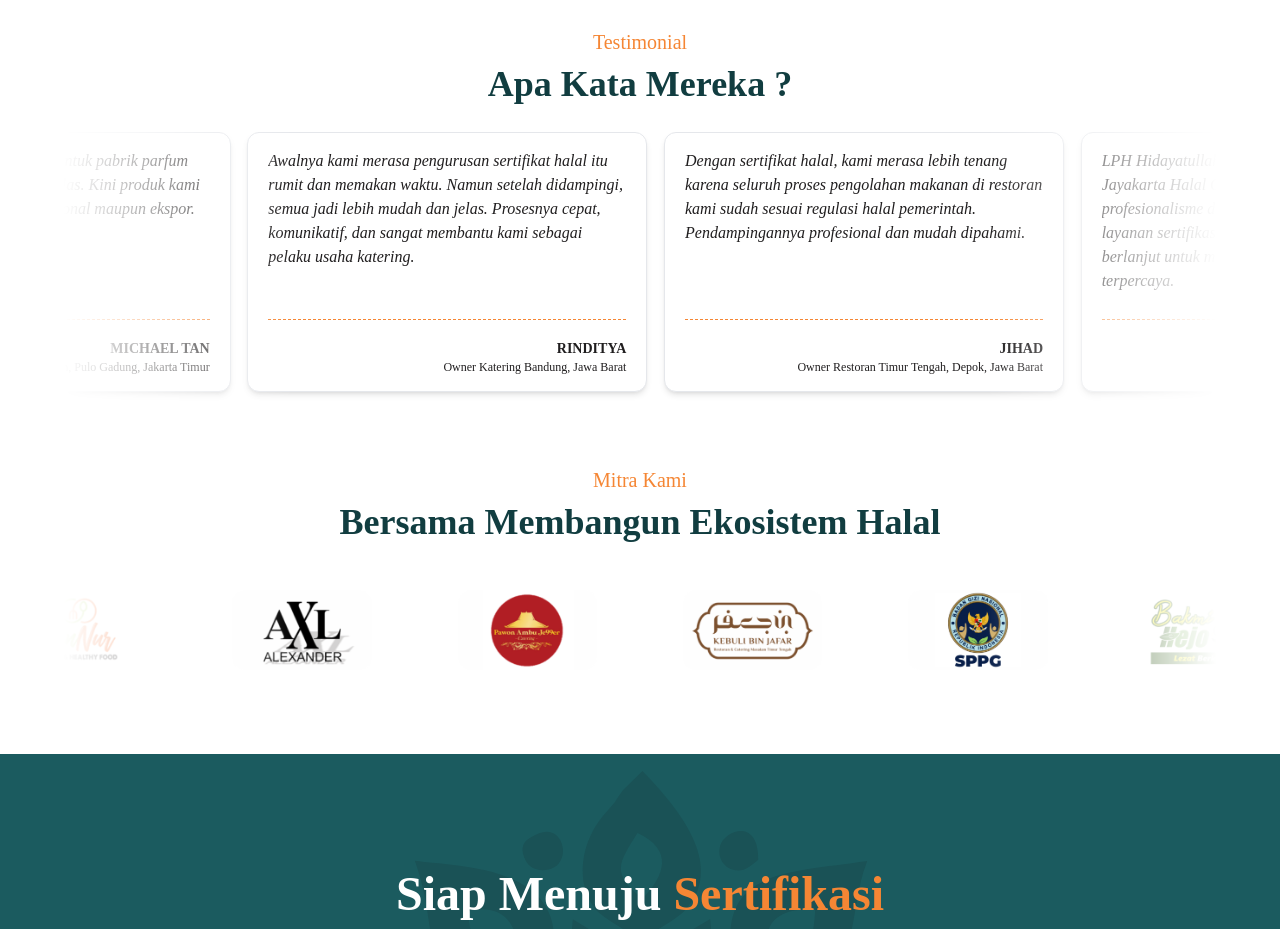
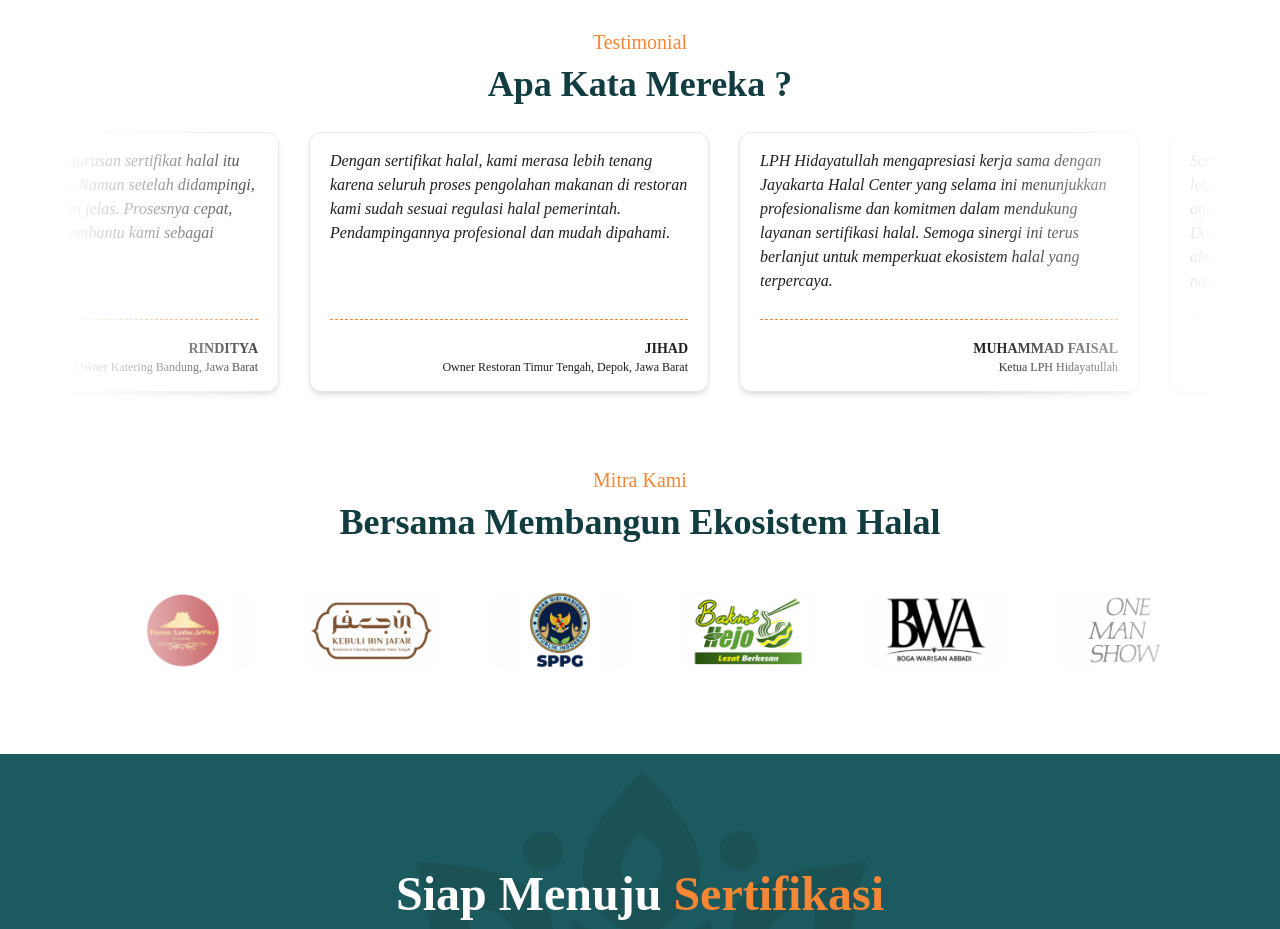
Before and after one commit to ahmadhabibi14/jhc.or.id, a SvelteKit app: page / in a window 1280 px wide. Shown: the part 4900-5829 px from the top of the page. Built offline with nearby package versions, Linux system fonts and the light colour scheme; a web font is replaced by a local one.

Commit message:
[fix] testimonials and partners animation loop

```diff
--- a/src/partials/home/Partners.svelte
+++ b/src/partials/home/Partners.svelte
@@ -58,8 +58,10 @@
     </div>
     <div class="partners-wrapper h-[120px] group">
       {#each partners as prt, idx}
+        {@const prLen = partners.length}
         <div
-          style="animation-delay: calc(20s / 6 * (6 - {idx+1}) * -1);"
+          style="animation-delay: calc(30s / {prLen} * ({prLen} - {idx}) * -1);
+                left: max(calc(170px * {prLen}), 100%);"
           class="group-hover:[animation-play-state:paused] h-[120px] py-5 px-auto partner-item cursor-pointer flex justify-center items-center bg-white rounded-md"
           title={prt.name}
         >
@@ -101,9 +103,8 @@
   .partner-item {
     width: 200px;
     position: absolute;
-    left: max(calc(170px * 6), 100%);
     animation-name: scrollLeftPartner;
-    animation-duration: 20s;
+    animation-duration: 30s;
     animation-timing-function: linear;
     animation-iteration-count: infinite;
   }
--- a/src/partials/home/Testimonials.svelte
+++ b/src/partials/home/Testimonials.svelte
@@ -6,92 +6,6 @@
     name: string;
     role: string;
   }[] = [
-    {
-      content:
-        "Pendampingan sertifikasi halal untuk pabrik parfum kami berjalan cepat, rapi, dan jelas. Kini produk kami lebih siap bersaing di pasar nasional maupun ekspor.",
-      name: "MICHAEL TAN",
-      role: "Owner Pabrik Parfum, Pulo Gadung, Jakarta Timur"
-    },
-    {
-      content:
-        "Awalnya kami merasa pengurusan sertifikat halal itu rumit dan memakan waktu. Namun setelah didampingi, semua jadi lebih mudah dan jelas. Prosesnya cepat, komunikatif, dan sangat membantu kami sebagai pelaku usaha katering.",
-      name: "RINDITYA",
-      role: "Owner Katering Bandung, Jawa Barat"
-    },
-    {
-      content:
-        "Dengan sertifikat halal, kami merasa lebih tenang karena seluruh proses pengolahan makanan di restoran kami sudah sesuai regulasi halal pemerintah. Pendampingannya profesional dan mudah dipahami.",
-      name: "JIHAD",
-      role: "Owner Restoran Timur Tengah, Depok, Jawa Barat"
-    },
-    {
-      content: "LPH Hidayatullah mengapresiasi kerja sama dengan Jayakarta Halal Center yang selama ini menunjukkan profesionalisme dan komitmen dalam mendukung layanan sertifikasi halal. Semoga sinergi ini terus berlanjut untuk memperkuat ekosistem halal yang terpercaya.",
-      name: "MUHAMMAD FAISAL",
-      role: "Ketua LPH Hidayatullah"
-    },
-    {
-      content: "Sertifikat halal bukan hanya kepatuhan regulasi, tetapi lebih daripada itu adalah jaminan proses produksi agar sesuai syariah untuk menghasilkan daging halal. Dengan pendampingan dari JHC yang cepat, tepat dan akurat, kami semakin siap memenuhi kebutuhan pasar nasional bahkan internasional.",
-      name: "Budi Susilo",
-      role: "Pemilik RPH, Ciampea, Bogor"
-    },
-    {
-      content:
-        "Pendampingan sertifikasi halal untuk pabrik parfum kami berjalan cepat, rapi, dan jelas. Kini produk kami lebih siap bersaing di pasar nasional maupun ekspor.",
-      name: "MICHAEL TAN",
-      role: "Owner Pabrik Parfum, Pulo Gadung, Jakarta Timur"
-    },
-    {
-      content:
-        "Awalnya kami merasa pengurusan sertifikat halal itu rumit dan memakan waktu. Namun setelah didampingi, semua jadi lebih mudah dan jelas. Prosesnya cepat, komunikatif, dan sangat membantu kami sebagai pelaku usaha katering.",
-      name: "RINDITYA",
-      role: "Owner Katering Bandung, Jawa Barat"
-    },
-    {
-      content:
-        "Dengan sertifikat halal, kami merasa lebih tenang karena seluruh proses pengolahan makanan di restoran kami sudah sesuai regulasi halal pemerintah. Pendampingannya profesional dan mudah dipahami.",
-      name: "JIHAD",
-      role: "Owner Restoran Timur Tengah, Depok, Jawa Barat"
-    },
-    {
-      content: "LPH Hidayatullah mengapresiasi kerja sama dengan Jayakarta Halal Center yang selama ini menunjukkan profesionalisme dan komitmen dalam mendukung layanan sertifikasi halal. Semoga sinergi ini terus berlanjut untuk memperkuat ekosistem halal yang terpercaya.",
-      name: "MUHAMMAD FAISAL",
-      role: "Ketua LPH Hidayatullah"
-    },
-    {
-      content: "Sertifikat halal bukan hanya kepatuhan regulasi, tetapi lebih daripada itu adalah jaminan proses produksi agar sesuai syariah untuk menghasilkan daging halal. Dengan pendampingan dari JHC yang cepat, tepat dan akurat, kami semakin siap memenuhi kebutuhan pasar nasional bahkan internasional.",
-      name: "Budi Susilo",
-      role: "Pemilik RPH, Ciampea, Bogor"
-    },
-
-
-    {
-      content:
-        "Pendampingan sertifikasi halal untuk pabrik parfum kami berjalan cepat, rapi, dan jelas. Kini produk kami lebih siap bersaing di pasar nasional maupun ekspor.",
-      name: "MICHAEL TAN",
-      role: "Owner Pabrik Parfum, Pulo Gadung, Jakarta Timur"
-    },
-    {
-      content:
-        "Awalnya kami merasa pengurusan sertifikat halal itu rumit dan memakan waktu. Namun setelah didampingi, semua jadi lebih mudah dan jelas. Prosesnya cepat, komunikatif, dan sangat membantu kami sebagai pelaku usaha katering.",
-      name: "RINDITYA",
-      role: "Owner Katering Bandung, Jawa Barat"
-    },
-    {
-      content:
-        "Dengan sertifikat halal, kami merasa lebih tenang karena seluruh proses pengolahan makanan di restoran kami sudah sesuai regulasi halal pemerintah. Pendampingannya profesional dan mudah dipahami.",
-      name: "JIHAD",
-      role: "Owner Restoran Timur Tengah, Depok, Jawa Barat"
-    },
-    {
-      content: "LPH Hidayatullah mengapresiasi kerja sama dengan Jayakarta Halal Center yang selama ini menunjukkan profesionalisme dan komitmen dalam mendukung layanan sertifikasi halal. Semoga sinergi ini terus berlanjut untuk memperkuat ekosistem halal yang terpercaya.",
-      name: "MUHAMMAD FAISAL",
-      role: "Ketua LPH Hidayatullah"
-    },
-    {
-      content: "Sertifikat halal bukan hanya kepatuhan regulasi, tetapi lebih daripada itu adalah jaminan proses produksi agar sesuai syariah untuk menghasilkan daging halal. Dengan pendampingan dari JHC yang cepat, tepat dan akurat, kami semakin siap memenuhi kebutuhan pasar nasional bahkan internasional.",
-      name: "Budi Susilo",
-      role: "Pemilik RPH, Ciampea, Bogor"
-    },
     {
       content:
         "Pendampingan sertifikasi halal untuk pabrik parfum kami berjalan cepat, rapi, dan jelas. Kini produk kami lebih siap bersaing di pasar nasional maupun ekspor.",
@@ -131,7 +45,10 @@
     </div>
     <div class="testimonial-wrapper h-[270px] group">
       {#each testimonials as t, idx}
-        <div style="animation-delay: calc(50s / 6 * (6 - {idx+1}) * -1);"
+        {@const tstLen = testimonials.length}
+        <div
+          style="animation-delay: calc(50s / {tstLen} * ({tstLen} - {idx}) * -1);
+                  left: max(calc(350px * {tstLen}), 100%);"
         class="testimonial-item group-hover:[animation-play-state:paused]">
           <div
             class="h-[260px] w-full
@@ -184,7 +101,6 @@
     width: 400px;
     height: fit-content;
     position: absolute;
-    left: max(calc(350px * 6), 100%);
     animation-name: scrollLeftTestimoni;
     animation-duration: 50s;
     animation-timing-function: linear;
```
